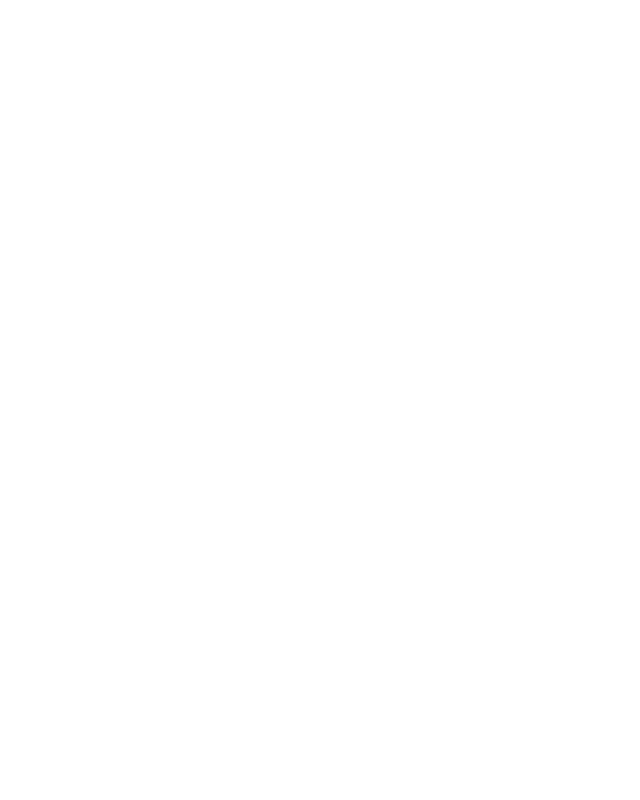
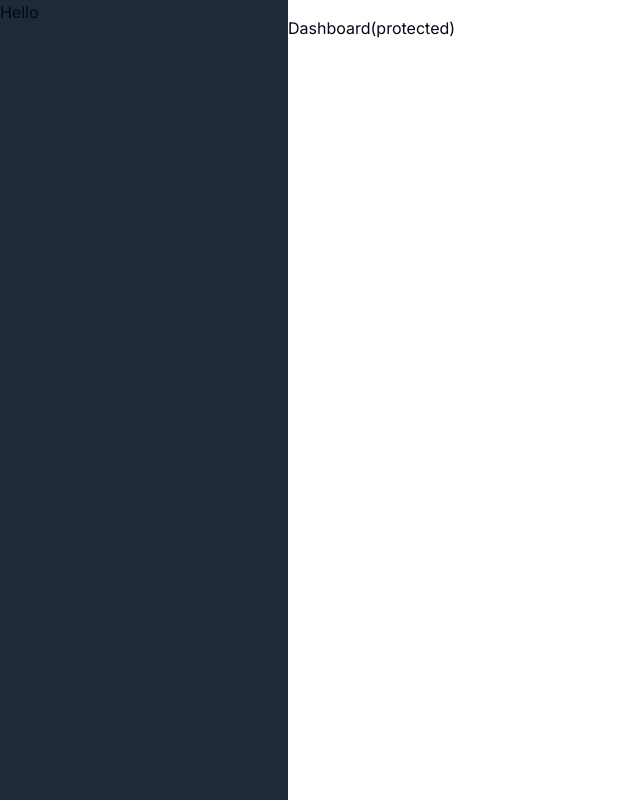
Before and after one commit to ishankaggarwal/ai-saas, a Next.js app: page /dashboard in a window 1280 px wide. Shown: the whole page, without its empty margins (0-640 px from the left). Built offline with nearby package versions, Linux system fonts and the light colour scheme.

Commit message:
Added dashboard sidemenu and navbar

```diff
--- a/app/(dashboard)/(routes)/dashboard/page.tsx
+++ b/app/(dashboard)/(routes)/dashboard/page.tsx
@@ -3,6 +3,7 @@
 function Dashboard() {
   return (
     <div>
+      Dashboard(protected)
       <UserButton afterSignOutUrl="/" />
     </div>
   );
--- /dev/null
+++ b/app/(dashboard)/layout.tsx
@@ -0,0 +1,17 @@
+import Navbar from "@/components/ui/Navbar";
+
+function DashboardLayout({ children }: { children: React.ReactNode }) {
+  return (
+    <div className="h-full relative">
+      <div className="hidden h-full md:flex md:flex-col md:w-72 md:fixed z-80 bg-gray-800">
+        <div>Hello</div>
+      </div>
+      <main className="md:pl-72">
+        <Navbar />
+        {children}
+      </main>
+    </div>
+  );
+}
+
+export default DashboardLayout;
--- /dev/null
+++ b/components/ui/Navbar.tsx
@@ -0,0 +1,14 @@
+import { Menu } from "lucide-react";
+import { Button } from "@/components/ui/button";
+
+function Navbar() {
+  return (
+    <div className="p-2">
+      <Button variant="ghost" className="md:hidden">
+        <Menu />
+      </Button>
+    </div>
+  );
+}
+
+export default Navbar;
```
